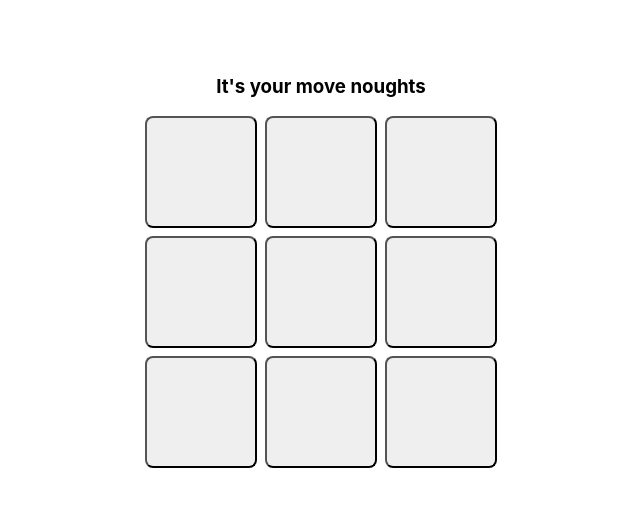
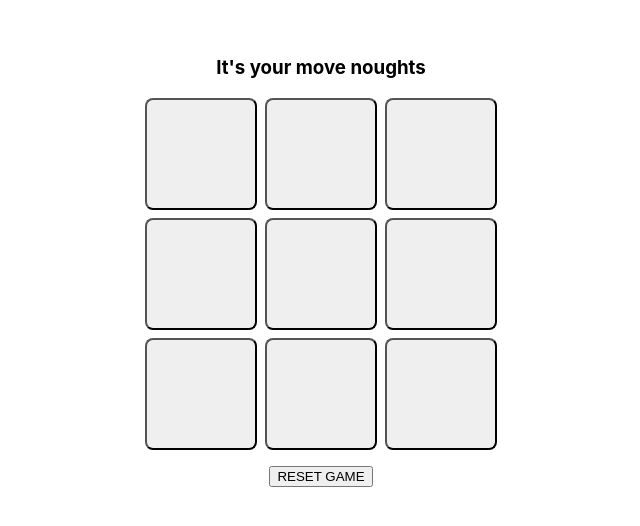
Before and after one commit to Salman0112358/tic-tac-toe, a Next.js app: page / in a window 1280 px wide. Shown: the part 138-664 px from the top of the page, without its empty margins (319-959 px from the left). Built offline with nearby package versions, Linux system fonts and the light colour scheme.

Commit message:
Added button to reset the game state

```diff
--- a/containers/Board.tsx
+++ b/containers/Board.tsx
@@ -19,6 +19,10 @@ const Board = () => {
     setCurrentPlayer(currentPlayer === 'noughts' ? 'crosses' : 'noughts' )
   }
 
+  const handleReset = () => {
+    setSquares(Array(9).fill(null));
+  }
+
   return (
     <>
       <h3>{`It's your move ${currentPlayer}`}</h3>
@@ -36,6 +40,9 @@ const Board = () => {
           )
         })}
       </div>
+      <button className="reset" onClick={handleReset}>
+        RESET GAME
+      </button>
     </>
   );
 };
--- a/styles/globals.css
+++ b/styles/globals.css
@@ -35,6 +35,7 @@ a {
   width: 7rem;
   height: 7rem;
   border-radius: 0.5rem;
+  cursor: pointer;
 
 }
 
@@ -45,3 +46,8 @@ a {
 .square_noughts {
   background: linear-gradient(0deg, rgba(169,34,195,1) 0%, rgba(253,45,45,1) 100%);;
 }
+
+.reset {
+  margin-top: 1rem;
+  cursor: pointer;
+}
```
